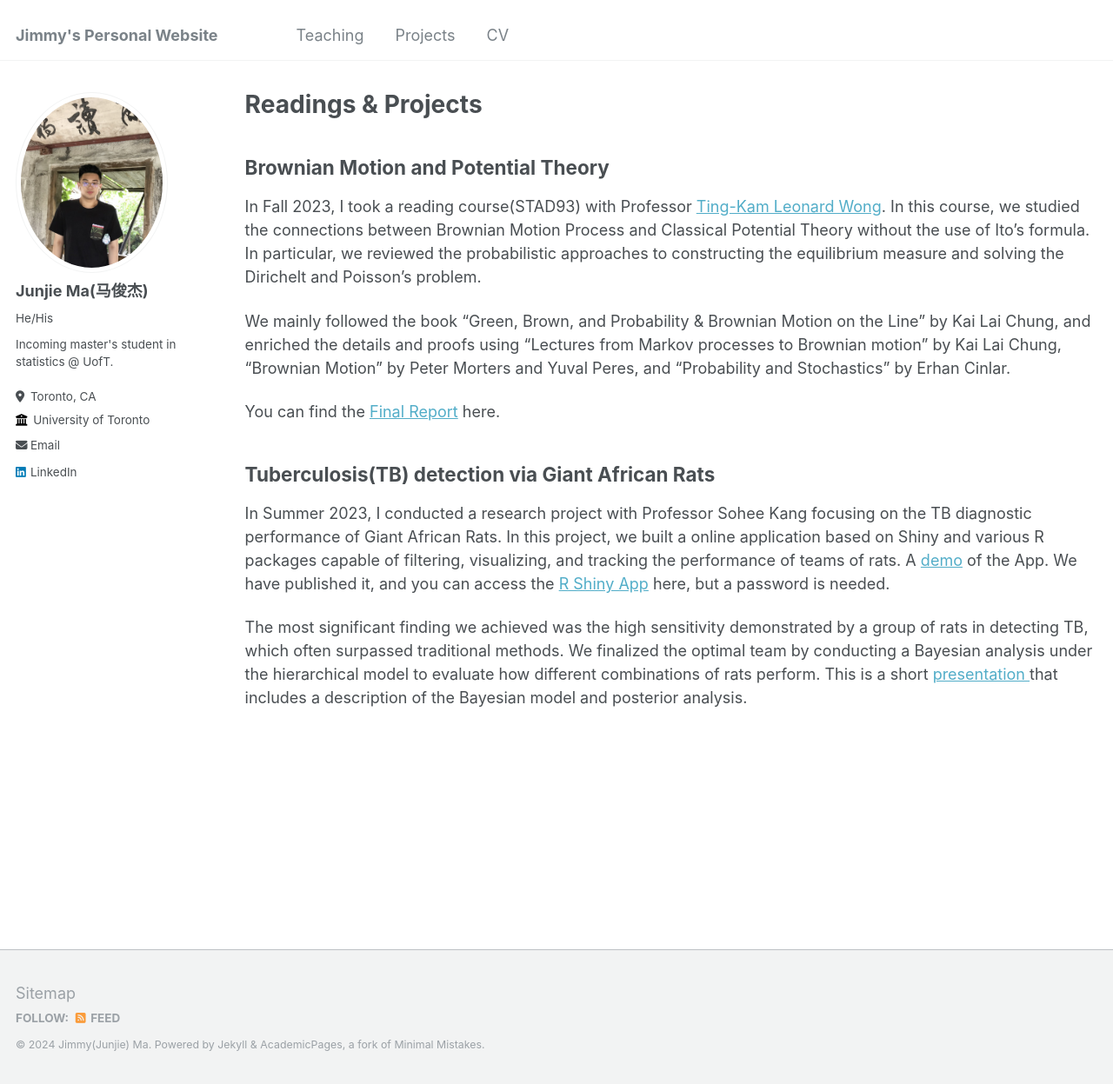
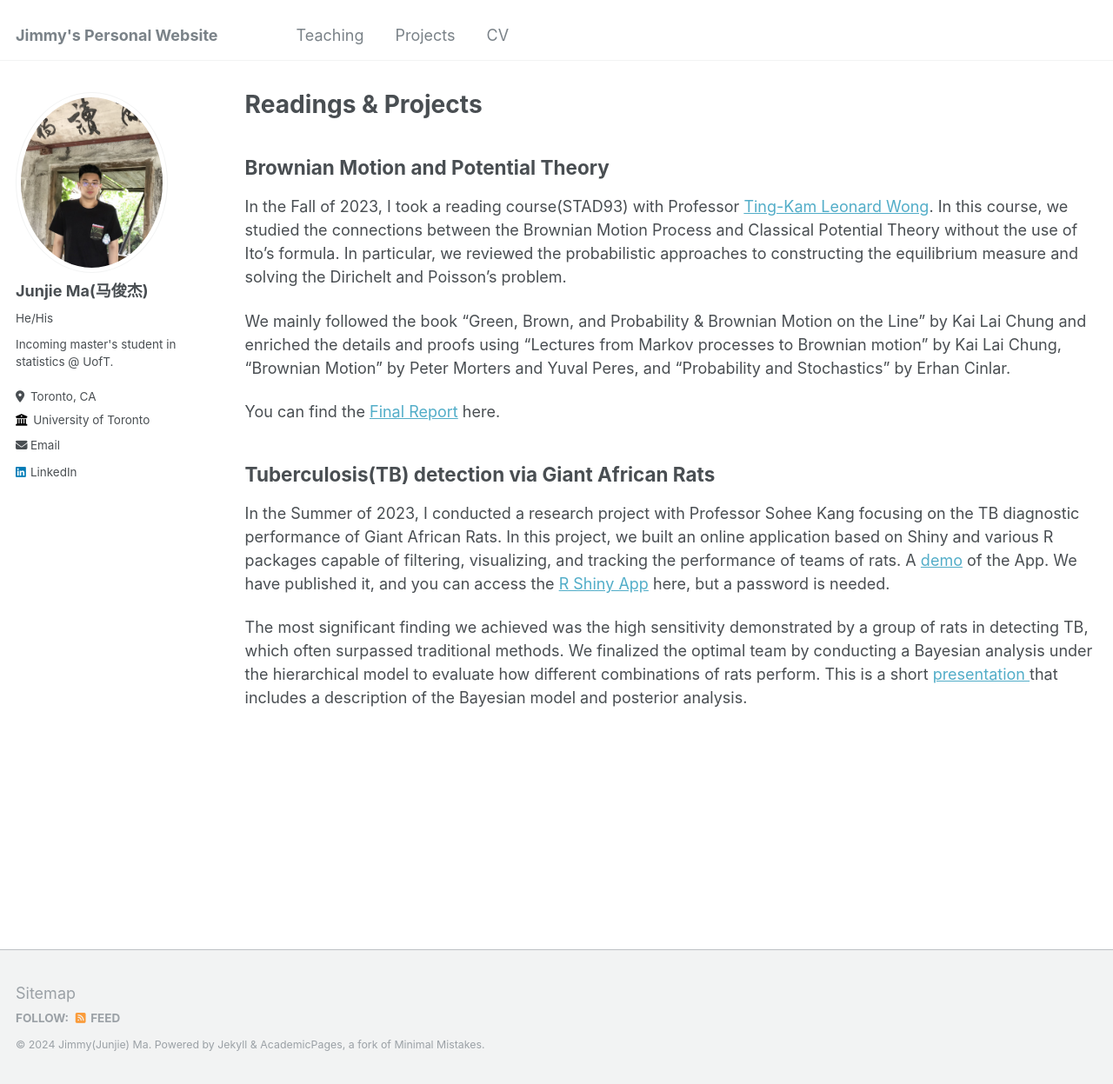
Before and after one commit to JimmyMa1006/JimmyMa1006.github.io, a Jekyll site: the page built from _pages/projects.md, in a window 1280 px wide and 1247 px high. Shown: the whole window at 87% size. Built offline with Jekyll 4.4.1, drawn with Linux system fonts in a browser that asks for light colours.

Commit message:
Update projects.md

```diff
--- a/_pages/projects.md
+++ b/_pages/projects.md
@@ -9,14 +9,14 @@ author_profile: true
 
 ## Brownian Motion and Potential Theory
 
-In Fall 2023, I took a reading course(STAD93) with Professor [Ting-Kam Leonard Wong](https://tkl-wong.github.io/). In this course, we studied the connections between Brownian Motion Process and Classical Potential Theory without the use of Ito's formula. In particular, we reviewed the probabilistic approaches to constructing the equilibrium measure and solving the Dirichelt and Poisson's problem.
+In the Fall of 2023, I took a reading course(STAD93) with Professor [Ting-Kam Leonard Wong](https://tkl-wong.github.io/). In this course, we studied the connections between the Brownian Motion Process and Classical Potential Theory without the use of Ito's formula. In particular, we reviewed the probabilistic approaches to constructing the equilibrium measure and solving the Dirichelt and Poisson's problem.
 
-We mainly followed the book "Green, Brown, and Probability & Brownian Motion on the Line" by Kai Lai Chung, and enriched the details and proofs using "Lectures from Markov processes to Brownian motion" by Kai Lai Chung, "Brownian Motion" by Peter Morters and Yuval Peres, and "Probability and Stochastics" by Erhan Cinlar.
+We mainly followed the book "Green, Brown, and Probability & Brownian Motion on the Line" by Kai Lai Chung and enriched the details and proofs using "Lectures from Markov processes to Brownian motion" by Kai Lai Chung, "Brownian Motion" by Peter Morters and Yuval Peres, and "Probability and Stochastics" by Erhan Cinlar.
 
 You can find the [Final Report](https://drive.google.com/file/d/1g8M4aukgWw_k6JTmAyS6Y0rr6ilOPLHH/view?usp=sharing) here.
 
 ## Tuberculosis(TB) detection via Giant African Rats
 
-In Summer 2023, I conducted a research project with Professor Sohee Kang focusing on the TB diagnostic performance of Giant African Rats. In this project, we built a online application based on Shiny and various R packages capable of filtering, visualizing, and tracking the performance of teams of rats. A [demo](https://drive.google.com/file/d/13HQGJQM-h1snqKF-OwME89MrlssLZHW7/view?usp=drive_link) of the App. We have published it, and you can access the [R Shiny App](https://1rsgc6-junjie-ma.shinyapps.io/Rats_Analysis/) here, but a password is needed.
+In the Summer of 2023, I conducted a research project with Professor Sohee Kang focusing on the TB diagnostic performance of Giant African Rats. In this project, we built an online application based on Shiny and various R packages capable of filtering, visualizing, and tracking the performance of teams of rats. A [demo](https://drive.google.com/file/d/13HQGJQM-h1snqKF-OwME89MrlssLZHW7/view?usp=drive_link) of the App. We have published it, and you can access the [R Shiny App](https://1rsgc6-junjie-ma.shinyapps.io/Rats_Analysis/) here, but a password is needed.
 
 The most significant finding we achieved was the high sensitivity demonstrated by a group of rats in detecting TB, which often surpassed traditional methods. We finalized the optimal team by conducting a Bayesian analysis under the hierarchical model to evaluate how different combinations of rats perform. This is a short [presentation ](https://drive.google.com/file/d/1rLnwr87u92Mz6TfxCd0RHPCZQJYJOCek/view?usp=drive_link) that includes a description of the Bayesian model and posterior analysis.
```
